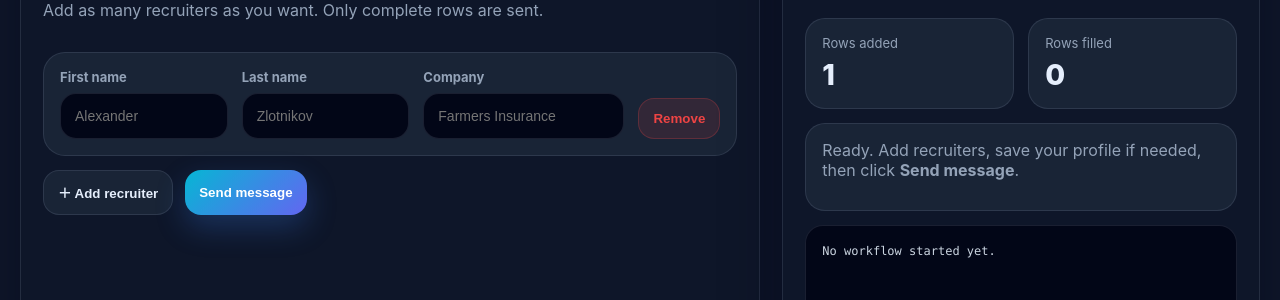
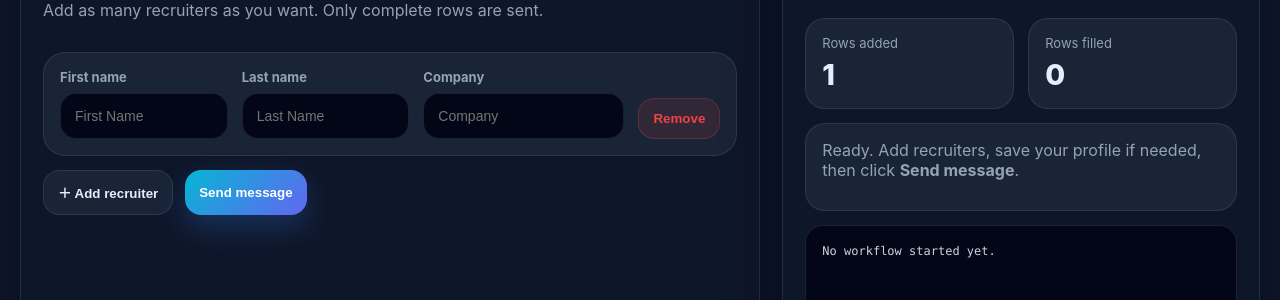
Before and after one commit to ShubhayanS/Recruiter_Email_Sender, a Flask app: page / in a window 1280 px wide. Shown: the part 533-833 px from the top of the page. Run offline with Flask 3, Linux system fonts and the light colour scheme.

Commit message:
V1.2 fix

```diff
--- a/templates/index.html
+++ b/templates/index.html
@@ -281,9 +281,9 @@
       const wrapper = document.createElement("div");
       wrapper.className = "recruiter-row";
       wrapper.innerHTML = `
-        <div class="field"><label>First name</label><input class="firstName" placeholder="Alexander" /></div>
-        <div class="field"><label>Last name</label><input class="lastName" placeholder="Zlotnikov" /></div>
-        <div class="field"><label>Company</label><input class="company" placeholder="Farmers Insurance" /></div>
+        <div class="field"><label>First name</label><input class="firstName" placeholder="First Name" /></div>
+        <div class="field"><label>Last name</label><input class="lastName" placeholder="Last Name" /></div>
+        <div class="field"><label>Company</label><input class="company" placeholder="Company" /></div>
         <div class="field" style="justify-content:end;"><label>&nbsp;</label><button class="danger removeBtn" type="button">Remove</button></div>
       `;
       wrapper.querySelector(".removeBtn").addEventListener("click", () => {
```
Also changed, not shown: README.md.
